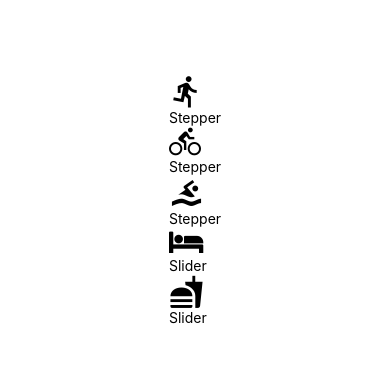
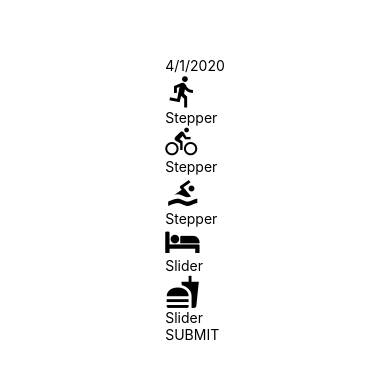
Before and after one commit to agne6ka/fitness-app, a React Native app: screen / in a window 390 px wide. Shown: the part 222-600 px from the top of the page. Built offline with nearby package versions, Linux system fonts and the light colour scheme.

Commit message:
feat: Add header with date and submit button.

```diff
--- a/components/AddEntry.js
+++ b/components/AddEntry.js
@@ -1,8 +1,17 @@
 import React, { Component } from "react";
-import { getMetricMetaInfo } from "../utils/helpers";
-import { View } from "react-native";
+import { getMetricMetaInfo, timeToString } from "../utils/helpers";
+import { View, TouchableOpacity, Text } from "react-native";
+import DateHeader from "./DateHeader";
 import Slider from "./Slider";
 import Stepper from "./Stepper";
+
+function SubmitBtn({ onPress }) {
+  return (
+    <TouchableOpacity onPress={onPress}>
+      <Text>SUBMIT</Text>
+    </TouchableOpacity>
+  );
+}
 
 export default class AddEntry extends Component {
   state = {
@@ -39,11 +48,26 @@
       [metric]: value
     }));
   };
+  submit = () => {
+    const key = timeToString();
+    const entry = this.state;
+
+    // Update Redux
+
+    this.setState(() => ({ run: 0, bike: 0, swim: 0, sleep: 0, eat: 0 }));
+
+    // Navigate to home
+
+    // Save to "DB"
+
+    // Clear local notification
+  };
   render() {
     const metaInfo = getMetricMetaInfo();
 
     return (
       <View>
+        <DateHeader date={new Date().toLocaleDateString()} />
         {Object.keys(metaInfo).map(key => {
           const { getIcon, type, ...rest } = metaInfo[key];
           const value = this.state[key];
@@ -68,6 +92,7 @@
             </View>
           );
         })}
+        <SubmitBtn onPress={this.submit} />
       </View>
     );
   }
--- /dev/null
+++ b/components/DateHeader.js
@@ -0,0 +1,6 @@
+import React from "react";
+import { Text } from "react-native";
+
+export default function DateHeader({ date }) {
+  return <Text>{date}</Text>;
+}
```
